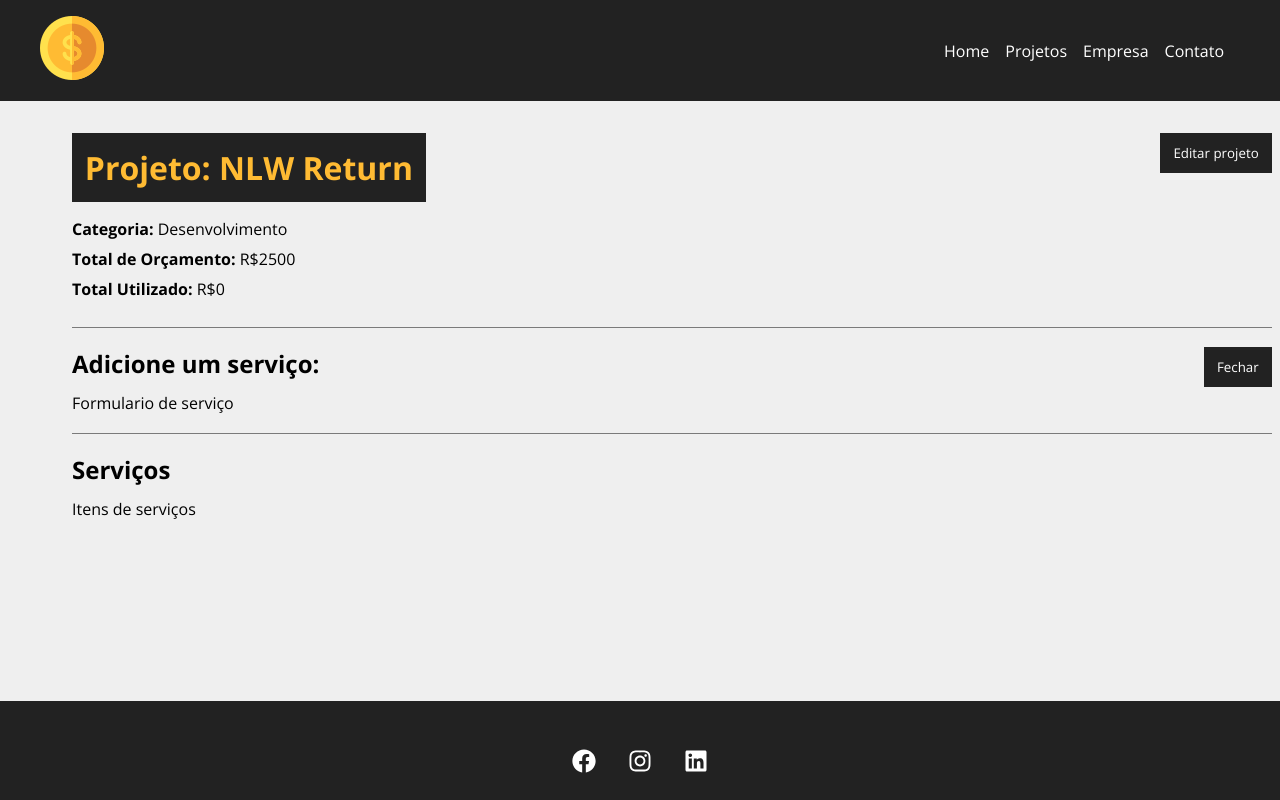
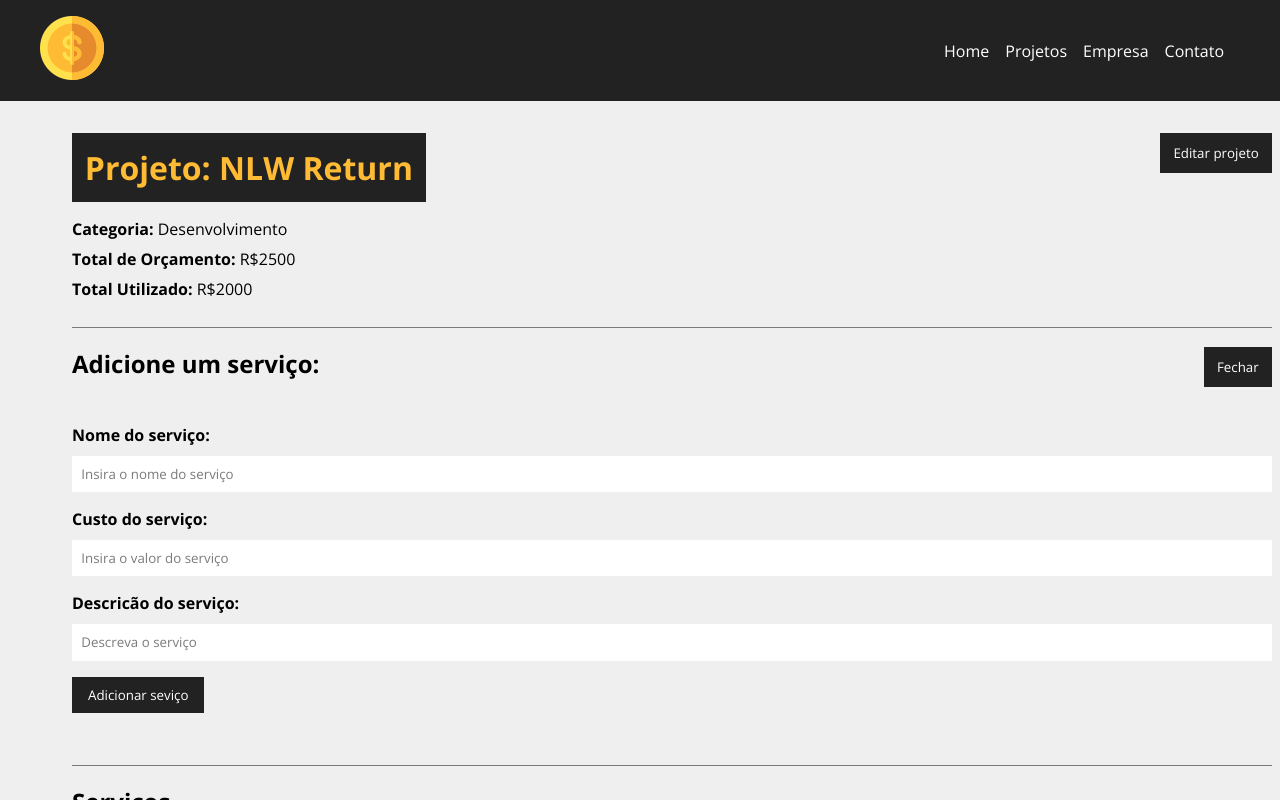
Before and after one commit to brunofelipehp/costs, a React (Create React App) app: page /project/6 in a window 1280 px wide. Both pictures are taken after a click on the button "Adicionar serviço". Shown: the top 800 px of the page. Built offline with nearby package versions, Linux system fonts and the light colour scheme; data requests are answered from the project's data file.

Commit message:
adding new services

```diff
--- a/db.json
+++ b/db.json
@@ -7,8 +7,21 @@
         "id": "2",
         "name": "Desenvolvimento"
       },
-      "cost": 0,
-      "services": [],
+      "cost": 2000,
+      "services": [
+        {
+          "name": "New service",
+          "cost": "1000",
+          "description": "novos produtos",
+          "id": "169d7f72-4c52-4017-a606-b2a42249f0b4"
+        },
+        {
+          "name": "New service",
+          "cost": "1000",
+          "description": "novos produtos",
+          "id": "169d7f72-4c52-4017-a606-b2a42249f0b4"
+        }
+      ],
       "id": 6
     },
     {
--- a/src/components/pages/Project.jsx
+++ b/src/components/pages/Project.jsx
@@ -1,9 +1,12 @@
+import { parse, v4 as uuidv4 } from 'uuid'
+
 import { useEffect, useState } from 'react'
 import { useParams } from 'react-router-dom'
 import { Loading } from '../layout/Loading'
 import { Container } from '../layout/Container'
 import { Message } from '../layout/Message'
 import { ProjectForm } from '../project/ProjectForm'
+import { ServiceForm } from '../service/ServiceForm'
 import styles from './Project.module.css'
 
 export function Project() {
@@ -55,6 +58,44 @@
       .catch((err) => console.log(err))
   }
 
+  function createService(project) {
+    setMessage('')
+    //last service
+    const lastService = project.services[project.services.length - 1]
+
+    lastService.id = uuidv4()
+
+    const lastServiceCost = lastService.cost
+
+    const newCost = parseFloat(project.cost) + parseFloat(lastServiceCost)
+
+    //maximum value validation
+    if (newCost > parseFloat(project.budget)) {
+      setMessage('Orçamento ultrapassado, verifique o valor do projeto')
+      setType('error')
+      project.services.pop()
+      return false
+    }
+
+    // add service cost to project total cost
+    project.cost = newCost
+
+    //update project
+    fetch(`http://localhost:5000/projects/${project.id}`, {
+      method: 'PATCH',
+      headers: {
+        'Content-Type': 'application/json',
+      },
+      body: JSON.stringify(project),
+    })
+      .then((resp) => resp.json())
+      .then((data) => {
+        //exibir os serviços
+        console.log(data)
+      })
+      .catch((err) => console.log(err))
+  }
+
   function toggleProjectForm() {
     setShowProjectForm(!showProjectForm)
   }
@@ -102,7 +143,13 @@
                 {!showServiceForm ? 'Adicionar serviço' : 'Fechar'}
               </button>
               <div className={styles.project_info}>
-                {showServiceForm && <div> Formulario de serviço</div>}
+                {showServiceForm && (
+                  <ServiceForm
+                    handleSubmit={createService}
+                    btnText="Adicionar seviço"
+                    projectData={project}
+                  />
+                )}
               </div>
             </div>
             <h2>Serviços</h2>
--- /dev/null
+++ b/src/components/service/ServiceForm.jsx
@@ -0,0 +1,48 @@
+import { useState } from 'react'
+import { Input } from '../form/Input'
+import { SubmitButton } from '../form/SubmitButton'
+
+import styles from '../project/ProjectForm.module.css'
+
+export function ServiceForm({ handleSubmit, btnText, projectData }) {
+  const [service, setService] = useState({})
+
+  function submit(e) {
+    e.preventDefault()
+    projectData.services.push(service)
+    handleSubmit(projectData)
+  }
+
+  function handleChange(e) {
+    setService({ ...service, [e.target.name]: e.target.value })
+  }
+
+  return (
+    <form onSubmit={submit} className={styles.form}>
+      <Input
+        type="text"
+        text="Nome do serviço"
+        name="name"
+        placeholder="Insira o nome do serviço"
+        handleOnChange={handleChange}
+      />
+
+      <Input
+        type="text"
+        text="Custo do serviço"
+        name="cost"
+        placeholder="Insira o valor do serviço"
+        handleOnChange={handleChange}
+      />
+
+      <Input
+        type="text"
+        text="Descricão do serviço"
+        name="description"
+        placeholder="Descreva o serviço"
+        handleOnChange={handleChange}
+      />
+      <SubmitButton text={btnText} />
+    </form>
+  )
+}
```
